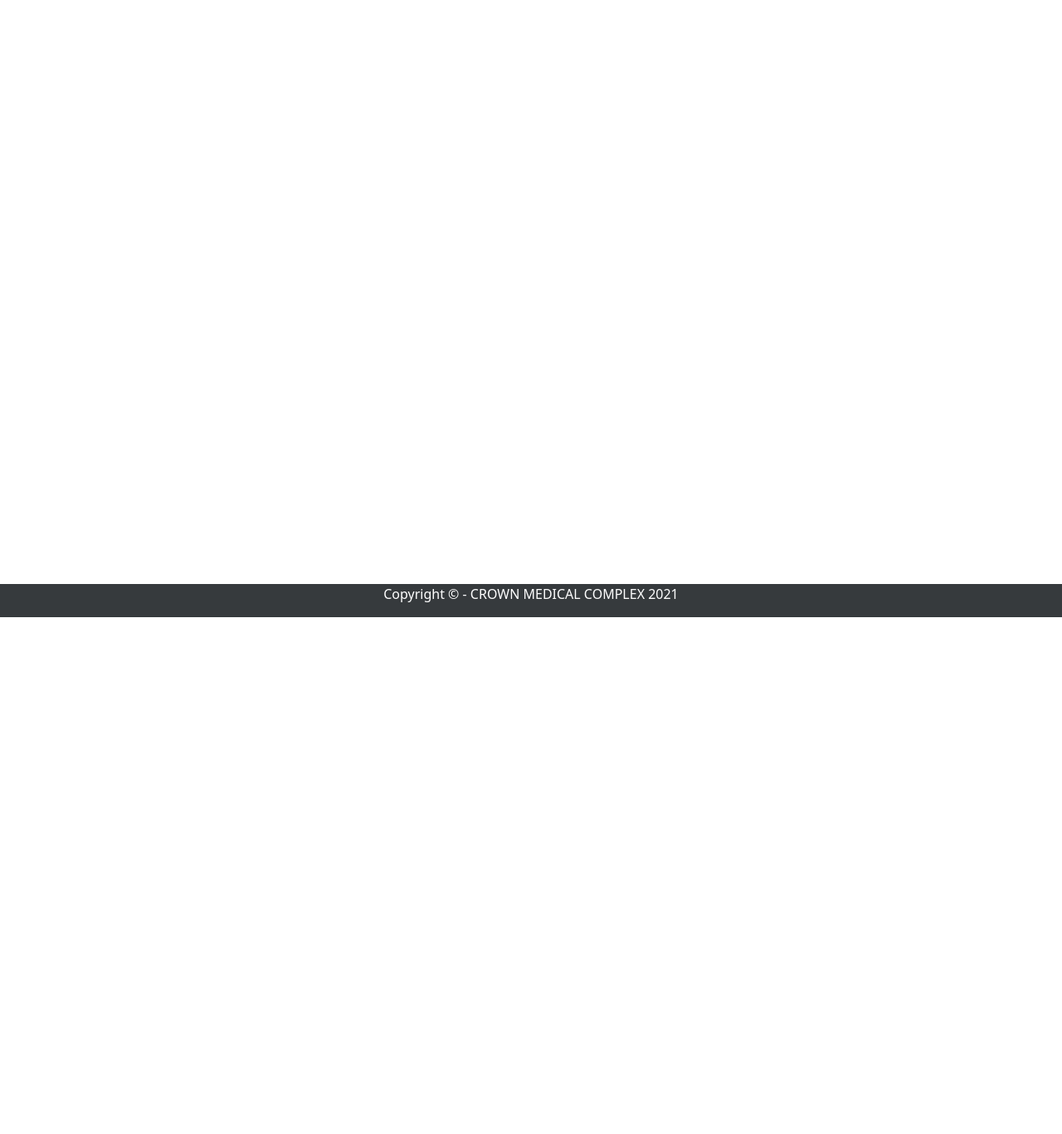
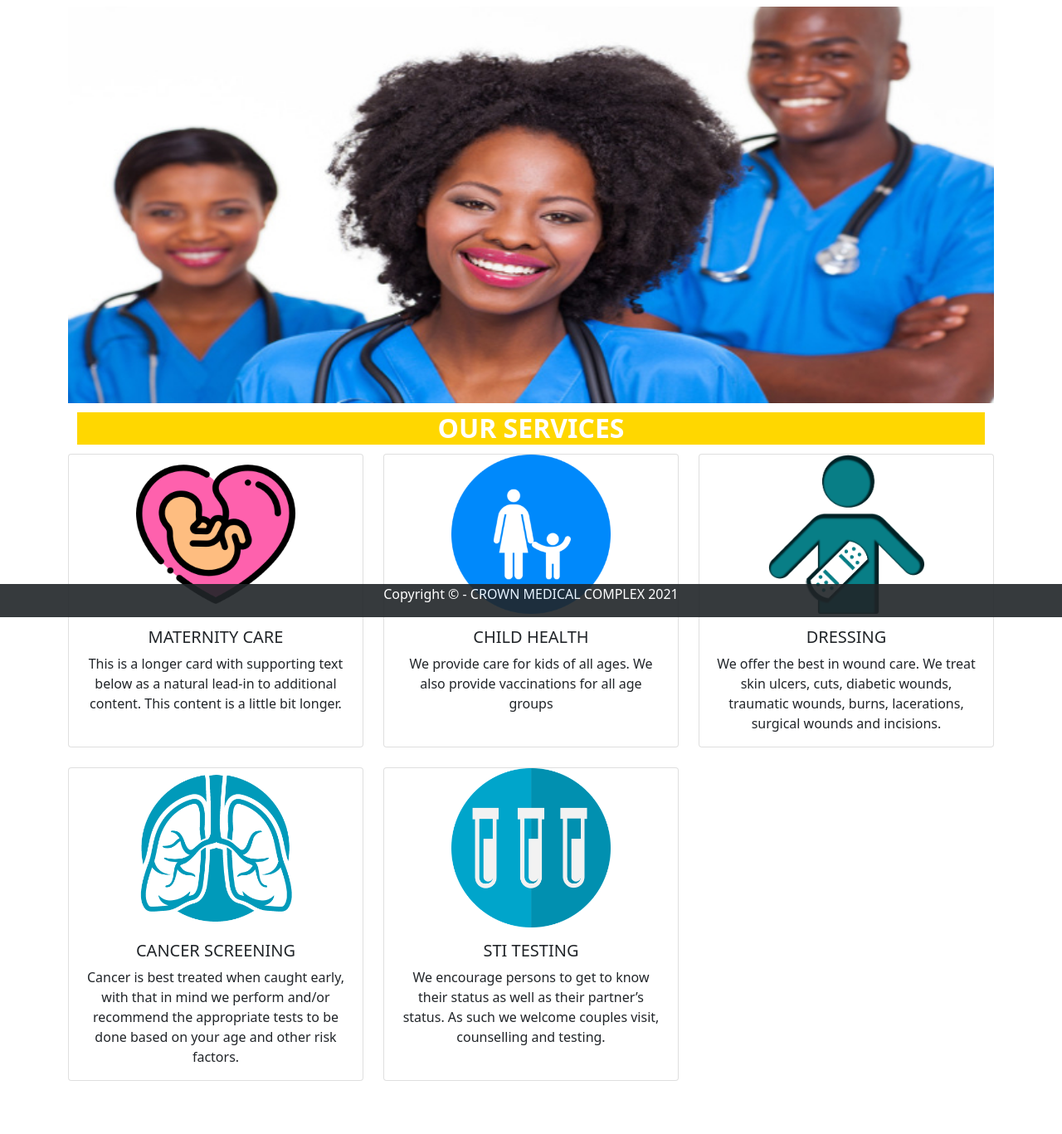
Before and after one commit to lemdoug/crownmedical, a PHP site: page /services.php in a window 1280 px wide. Shown: the part 56-1423 px from the top of the page at 83% size. Before the commit the page ends 800 px from the top, so only its background shows below. Run offline with PHP 8.4, Linux system fonts and the light colour scheme.

Commit message:
Services Page Started

```diff
--- a/services.php
+++ b/services.php
@@ -5,4 +5,68 @@
 
 ?>
 
+<style>
+.card-img-top {
+    width: 100%;
+    height: 15vw;
+    object-fit: scale-down;
+}
+</style>
+
+
+<div>
+    <img src="images/services.jpg" class="d-block w-100 h-100" alt="Services">
+    <div class="text-center " style="background-color:DarkSlateGrey; margin:1%">
+        <h2  style="font-weight: bold; color:white; background-color:gold; ">OUR SERVICES</h2>
+    </div>
+</div>
+
+<div class="row row-cols-1 row-cols-md-3 g-4">
+  <div class="col">
+    <div class="card h-100">
+      <img src="images/maternity.png" class="card-img-top" alt="Maternity care">
+      <div class="card-body text-center">
+        <h5 class="card-title">MATERNITY CARE</h5>
+        <p class="card-text">This is a longer card with supporting text below as a natural lead-in to additional content. This content is a little bit longer.</p>
+      </div>
+    </div>
+  </div>
+  <div class="col">
+    <div class="card h-100">
+      <img src="images/childcare.jpg" class="card-img-top" alt="Child Care">
+      <div class="card-body">
+        <h5 class="card-title text-center">CHILD HEALTH</h5>
+        <p class="card-text text-center">We provide care for kids of all ages. We also provide vaccinations for all age groups</p>
+      </div>
+    </div>
+  </div>
+  <div class="col">
+    <div class="card h-100">
+      <img src="images/dressing.png" class="card-img-top" alt="Dressing">
+      <div class="card-body text-center">
+        <h5 class="card-title">DRESSING</h5>
+        <p class="card-text text-center">We offer the best in wound care. We treat skin ulcers, cuts, diabetic wounds, traumatic wounds, burns, lacerations, surgical wounds and incisions.</p>
+      </div>
+    </div>
+  </div>
+  <div class="col">
+    <div class="card h-100">
+      <img src="images/cancerscreening.png" class="card-img-top" alt="Cancer Screening">
+      <div class="card-body text-center">
+        <h5 class="card-title">CANCER SCREENING</h5>
+        <p class="card-text text-center">Cancer is best treated when caught early, with that in mind we perform and/or recommend the appropriate tests to be done based on your age and other risk factors.</p>
+      </div>
+    </div>
+  </div>
+  <div class="col">
+    <div class="card h-100">
+      <img src="images/stitesting.png" class="card-img-top" alt="STI Testing">
+      <div class="card-body text-center">
+        <h5 class="card-title">STI TESTING</h5>
+        <p class="card-text text-center">We encourage persons to get to know their status as well as their partner’s status. As such we welcome couples visit, counselling and testing.</p>
+      </div>
+    </div>
+  </div>
+</div>
+
 <?php require_once 'includes/footer.php'?>
```
Also changed, not shown: aboutus.php (+7 -6 lines), images/cancerscreening.png (added), images/childcare.jpg (added), images/diabetictesting.png (added), images/dressing.png (added), images/hearttest.png (added), images/maternity.png (added), images/services.jpg (added), images/stitesting.png (added).
